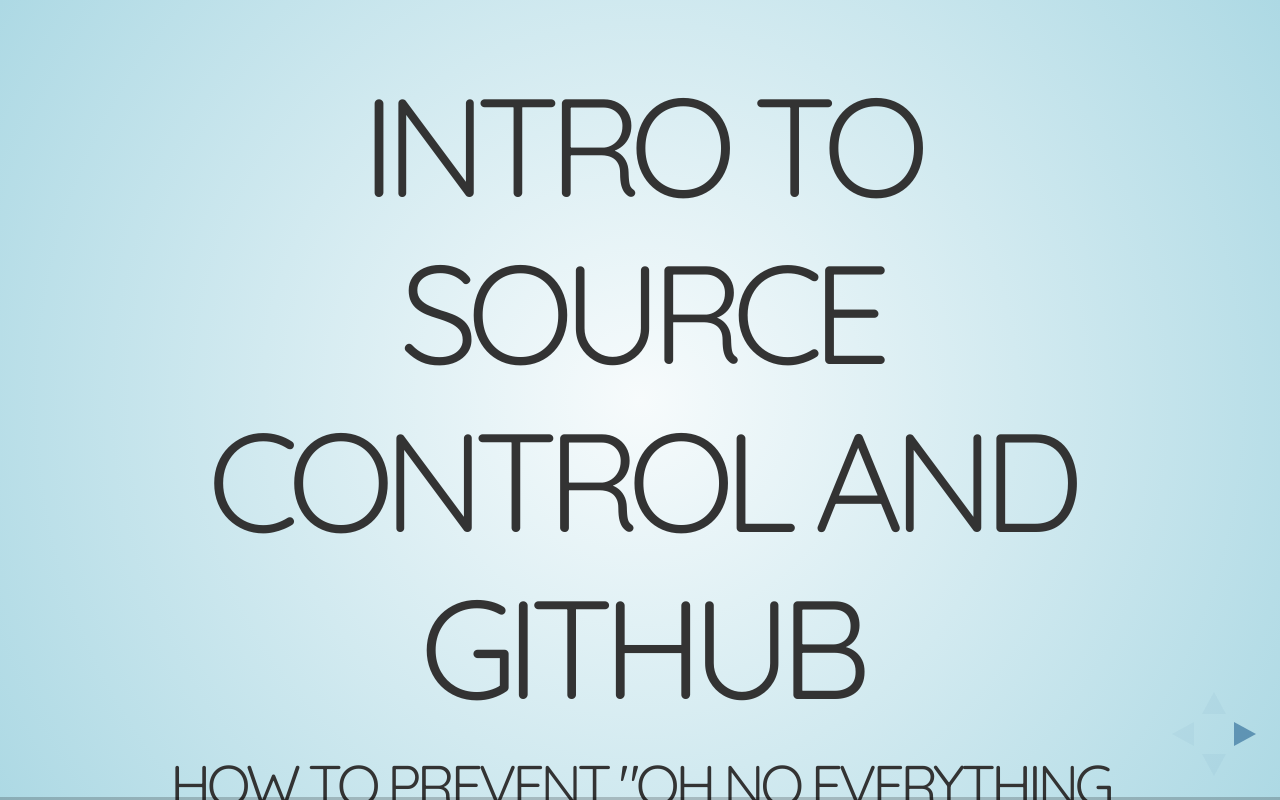
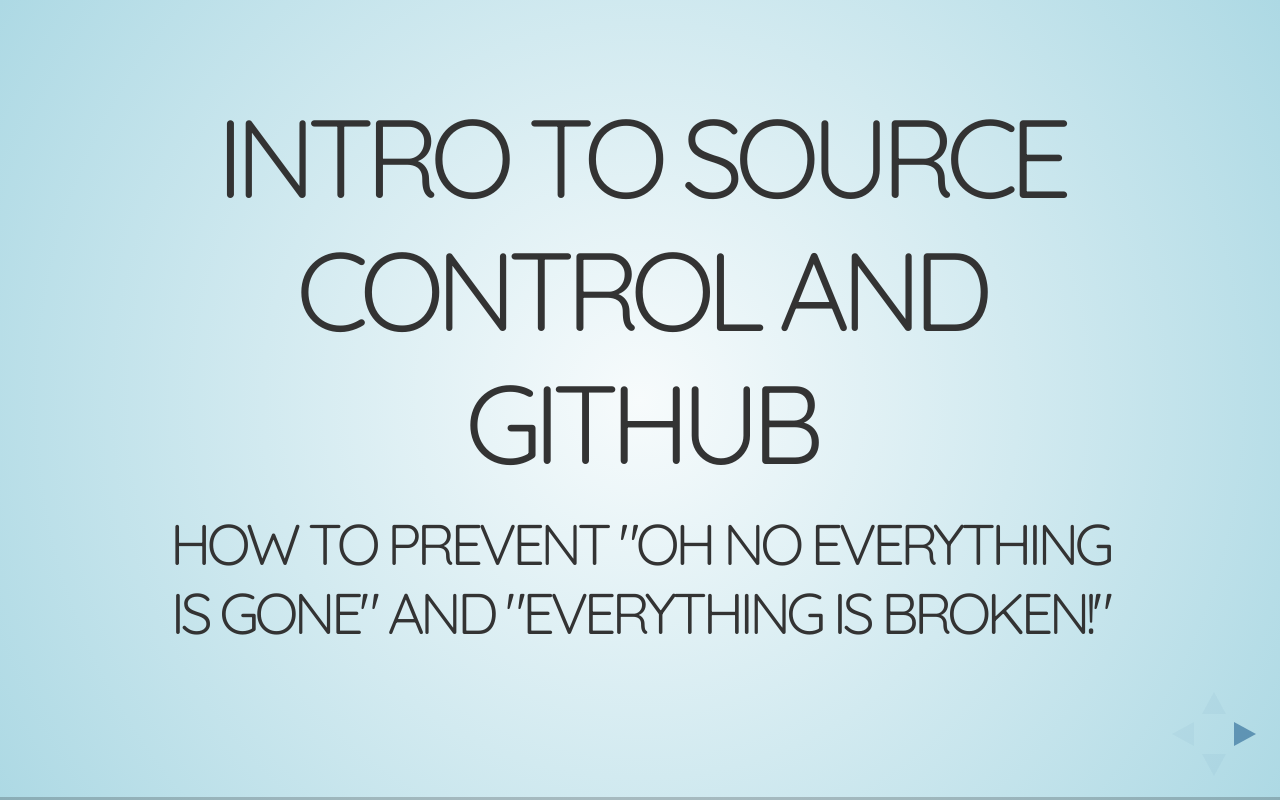
Before and after one commit to ekubokirs/intoToGithub, a website: page index.html in a window 1280 px wide. Drawn offline with nearby package versions, Linux system fonts and the light colour scheme.

Commit message:
updated style and header sizing

```diff
--- a/css/theme/sky.css
+++ b/css/theme/sky.css
@@ -57,7 +57,7 @@
   word-wrap: break-word; }
 
 .reveal h1 {
-  font-size: 3.77em; }
+  font-size: 3em; }
 
 .reveal h2 {
   font-size: 2.11em; }
```
